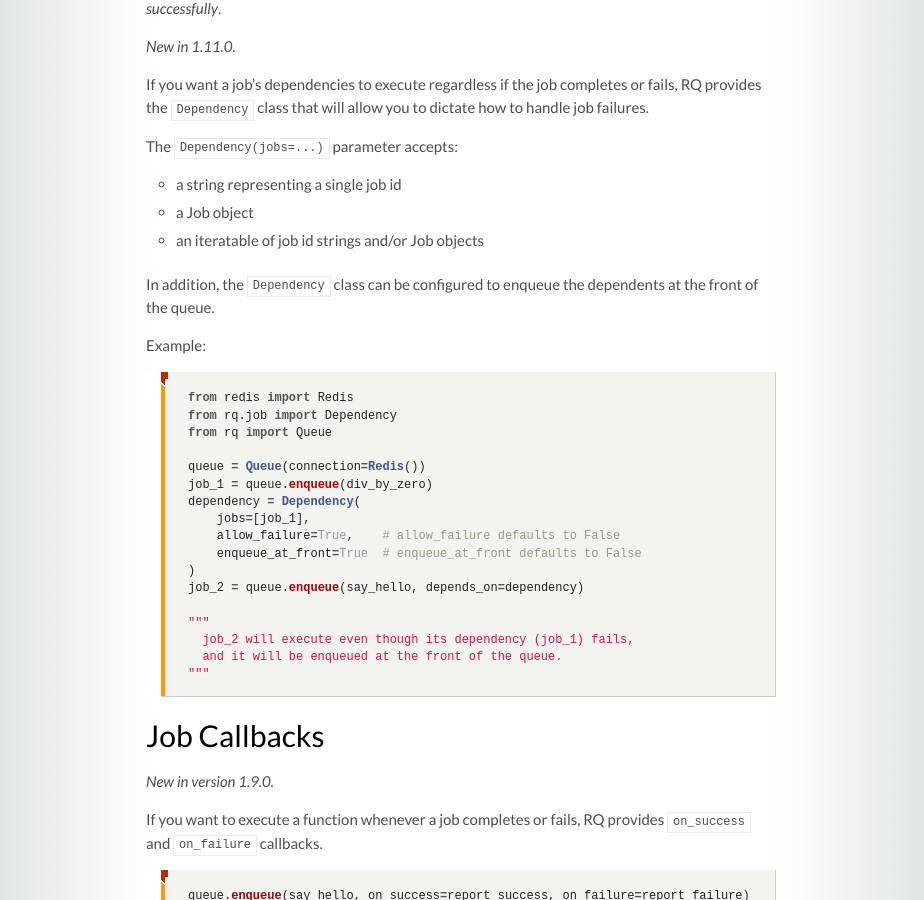
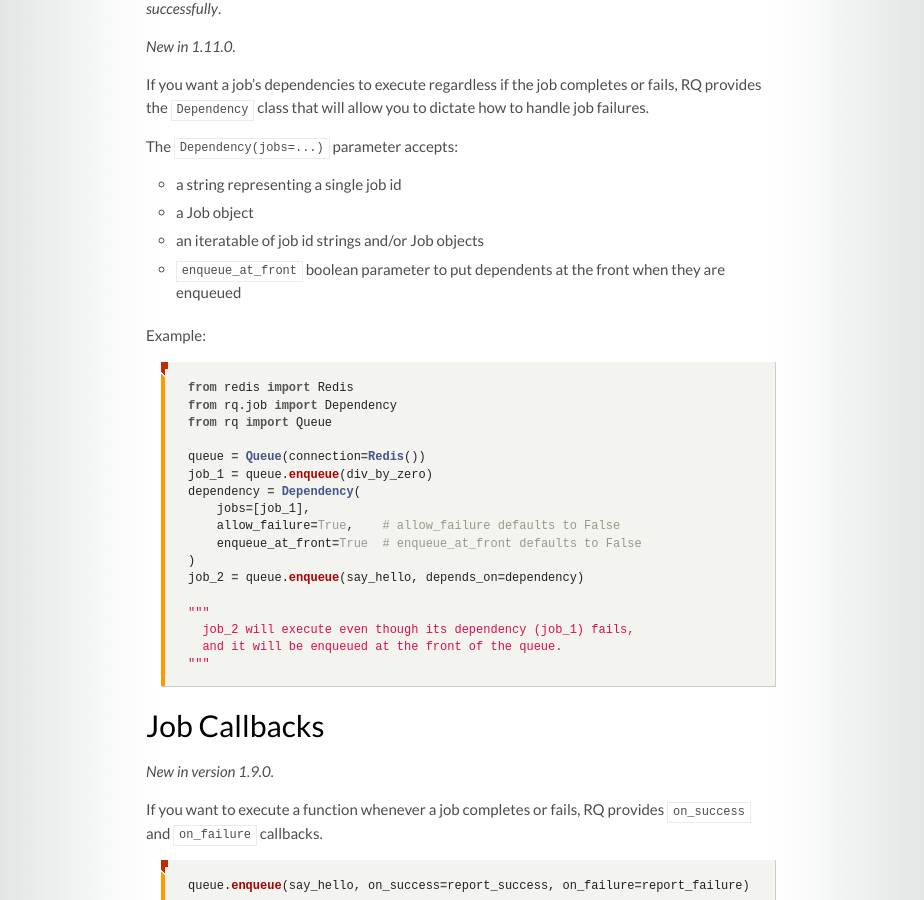
Before and after one commit to rq/rq, a Jekyll site: the page built from docs/docs/index.md, in a window 1280 px wide and 900 px high, scrolled down 3280 px. Shown: the whole window, without its empty margins (179-1103 px from the left). Built offline with Jekyll 4.4.1, drawn with Linux system fonts in a browser that asks for light colours; some web fonts are replaced; comment, search, counter and statistics services are not loaded.

Commit message:
docs: Add `enqueue_at_front` to list of parameters for Dependency

```diff
--- a/docs/docs/index.md
+++ b/docs/docs/index.md
@@ -167,8 +167,7 @@ The `Dependency(jobs=...)` parameter accepts:
 - a string representing a single job id
 - a Job object
 - an iteratable of job id strings and/or Job objects
-
-In addition, the `Dependency` class can be configured to enqueue the dependents at the front of the queue.
+- `enqueue_at_front` boolean parameter to put dependents at the front when they are enqueued
 
 Example:
 
@@ -279,10 +278,10 @@ There are two options:
 
 #### Arguments:
 
-| | plain text | json | [literal-eval](https://docs.python.org/3/library/ast.html#ast.literal_eval) |
-|-|-|-|-|
-| keyword | `[key]=[value]` | `[key]:=[value]` | `[key]%=[value]` |
-| no keyword | `[value]` | `:[value]` | `%[value]` |
+|            | plain text      | json             | [literal-eval](https://docs.python.org/3/library/ast.html#ast.literal_eval) |
+| ---------- | --------------- | ---------------- | --------------------------------------------------------------------------- |
+| keyword    | `[key]=[value]` | `[key]:=[value]` | `[key]%=[value]`                                                            |
+| no keyword | `[value]`       | `:[value]`       | `%[value]`                                                                  |
 
 Where `[key]` is the keyword and `[value]` is the value which is parsed with the corresponding
 parsing method.
```
